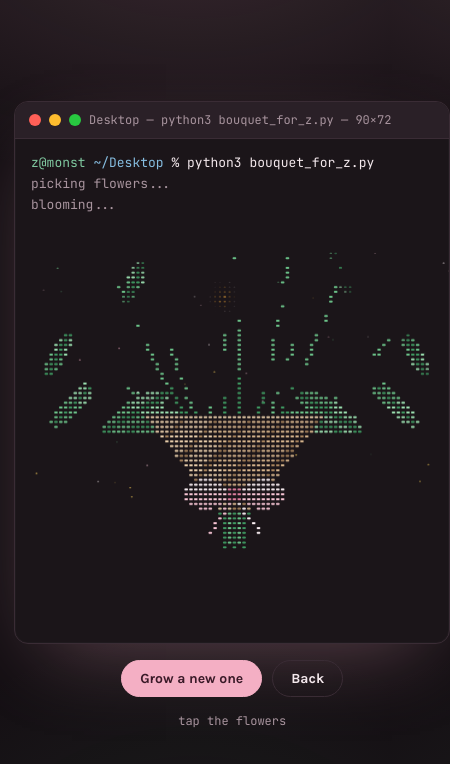
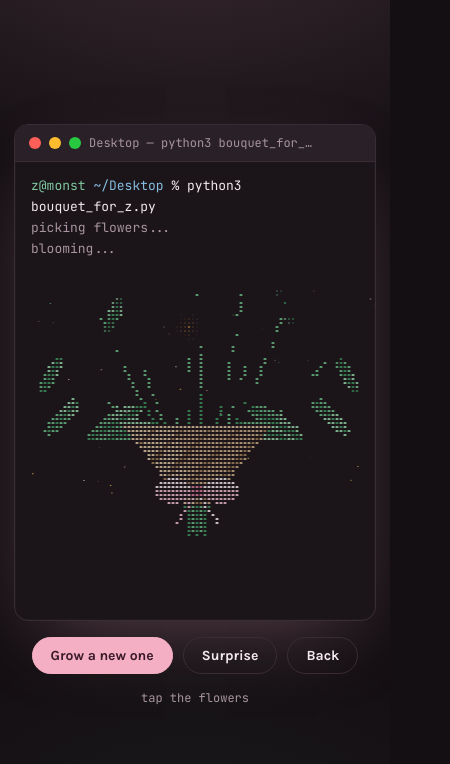
Before and after one commit to TalahAhmad/zttz, a plain HTML site: page bouquet.html in a window 390 px wide. Shown: the whole page, 450 px wide, since content can reach past the window. Drawn offline with Linux system fonts and the light colour scheme.

Commit message:
Bouquet: Surprise button, drop tagline, fix phone overflow
Surprise button shows the photo heart on demand. Removed the
"no wilting" line. Page no longer runs past the right edge on phones.

Co-Authored-By: Claude Opus 5.5 <noreply@anthropic.com>
Claude-Session: https://claude.ai/code/session_01KfzdZUAjrM4K1qYT6Js5eo

```diff
--- a/bouquet.html
+++ b/bouquet.html
@@ -26,7 +26,7 @@ body{
     radial-gradient(600px 500px at 50% 110%, rgba(127,199,159,.08), transparent 60%),
     var(--page);
   color:var(--ink); font-family:"Karla", system-ui, sans-serif;
-  display:grid; place-items:center; padding:22px 14px 36px;
+  display:grid; place-items:center; grid-template-columns:minmax(0,1fr); padding:22px 14px 36px;
   -webkit-font-smoothing:antialiased;
 }
 .shell{width:min(620px,100%); display:flex; flex-direction:column; gap:16px}
@@ -37,7 +37,7 @@ body{
 .bar{display:flex; align-items:center; gap:8px; padding:10px 14px; background:var(--bar); border-bottom:1px solid var(--line)}
 .dot{width:12px; height:12px; border-radius:50%}
 .dot:nth-child(1){background:#FF5F57}.dot:nth-child(2){background:#FEBC2E}.dot:nth-child(3){background:#28C840}
-.bar .title{flex:1; text-align:center; font:500 12px var(--mono); color:var(--muted); margin-right:44px; white-space:nowrap; overflow:hidden; text-overflow:ellipsis}
+.bar .title{flex:1; min-width:0; text-align:center; font:500 12px var(--mono); color:var(--muted); margin-right:44px; white-space:nowrap; overflow:hidden; text-overflow:ellipsis}
 .term{padding:14px 16px 6px; font:13px/1.6 var(--mono); min-height:3.4em}
 .term .p{color:var(--green)}
 .term .path{color:#86BDE0}
@@ -70,10 +70,11 @@ canvas{position:absolute; inset:0; width:100%; height:100%; display:block; curso
     <div class="bar"><span class="dot"></span><span class="dot"></span><span class="dot"></span><span class="title">Desktop — python3 bouquet_for_z.py — 90×72</span></div>
     <div class="term" id="term" aria-live="polite"></div>
     <div class="stage"><canvas id="c" role="img" aria-label="An animated bouquet of pink, red, yellow and purple flowers wrapped in paper with a pink bow"></canvas></div>
-    <div class="sign" id="sign">for my Z, from T ♡<small>no wilting. ever. (it's code)</small></div>
+    <div class="sign" id="sign">for my Z, from T ♡</div>
   </section>
   <div class="btns">
     <button class="btn primary" id="again" type="button">Grow a new one</button>
+    <button class="btn" id="surprise" type="button">Surprise</button>
     <a class="btn" href="index.html">Back</a>
   </div>
   <p class="hint">tap the flowers</p>
@@ -486,9 +487,10 @@ const SIGN = sign.innerHTML;
 let surprise = false, grows = 0;
 const forceSurprise = /[?&]surprise\b/.test(location.search);
 
-function start(){
+function start(mode){
   timers.forEach(clearTimeout); timers = [];
-  surprise = forceSurprise ? grows === 0 : (grows > 0 && !surprise && Math.random() < SURPRISE_CHANCE);
+  if(mode === "surprise") surprise = true;
+  else surprise = forceSurprise ? grows === 0 : (grows > 0 && !surprise && Math.random() < SURPRISE_CHANCE);
   grows++;
   signed = false; sign.classList.remove("on"); sparks = []; dust = [];
   t0 = Infinity;                       /* blank until the new one starts growing */
@@ -503,7 +505,8 @@ function start(){
   });
 }
 
-document.getElementById("again").addEventListener("click", start);
+document.getElementById("again").addEventListener("click", () => start());
+document.getElementById("surprise").addEventListener("click", () => start("surprise"));
 (document.fonts ? document.fonts.ready : Promise.resolve()).then(start);
 </script>
 </body>
```
